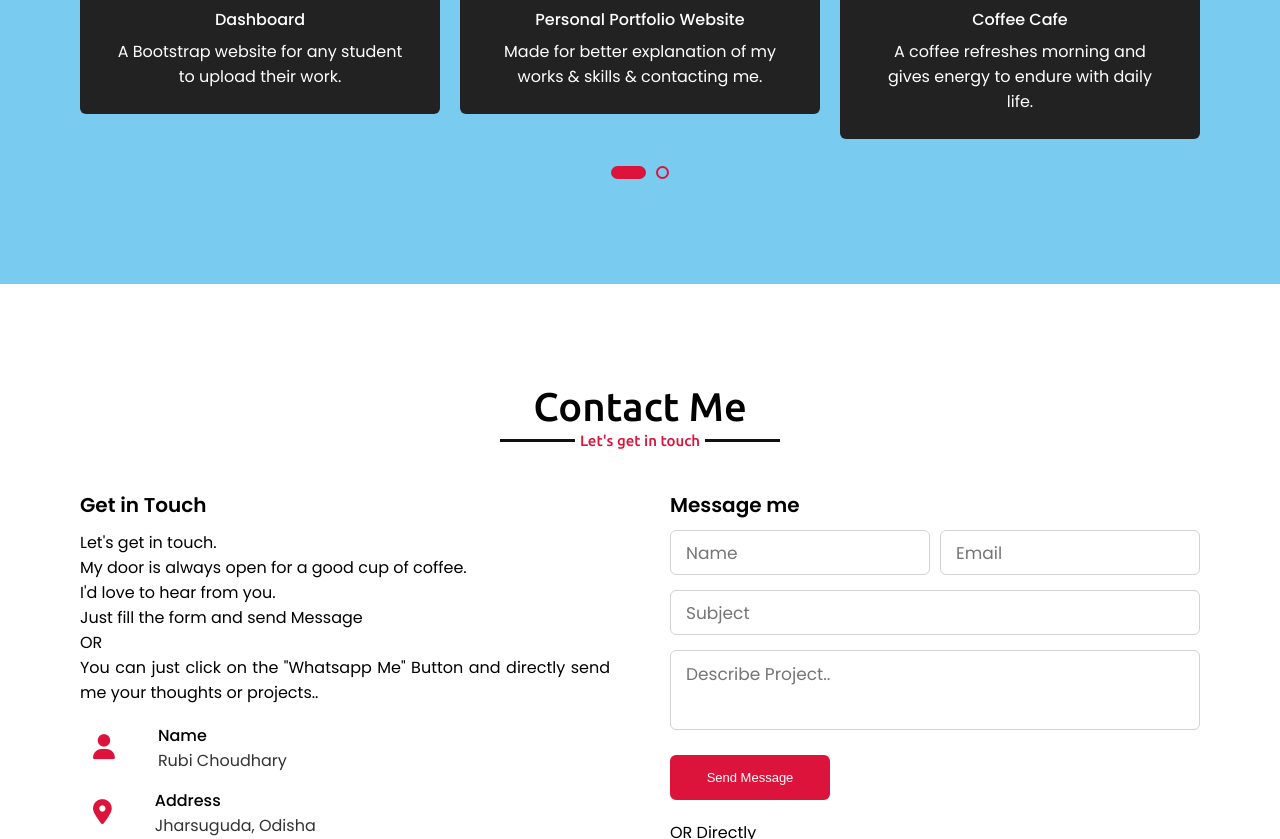
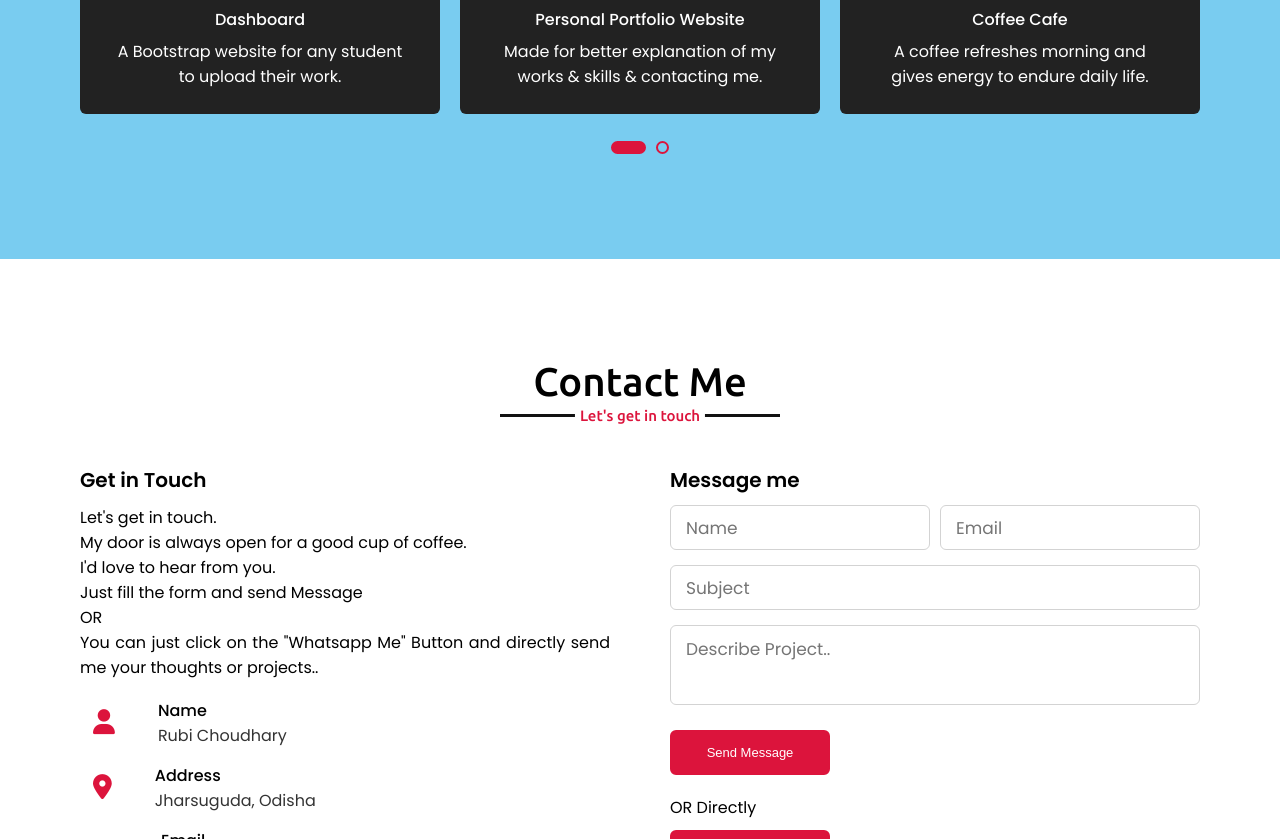
Before and after one commit to RubiChoudhary/Portfolio, a plain HTML site: page index.html in a window 1280 px wide. Shown: the part 3228-4067 px from the top of the page. Drawn offline with nearby package versions, Linux system fonts and the light colour scheme.

Commit message:
Update index.html

```diff
--- a/index.html
+++ b/index.html
@@ -399,7 +399,7 @@
                             <img src="Coffee-cafe.png" alt=" ">
                         </a>
                         <div class="text">Coffee Cafe</div>
-                        <p> A coffee refreshes morning and gives energy to endure with daily life.
+                        <p> A coffee refreshes morning and gives energy to endure daily life.
                         </p>
 
                     </div>
```
